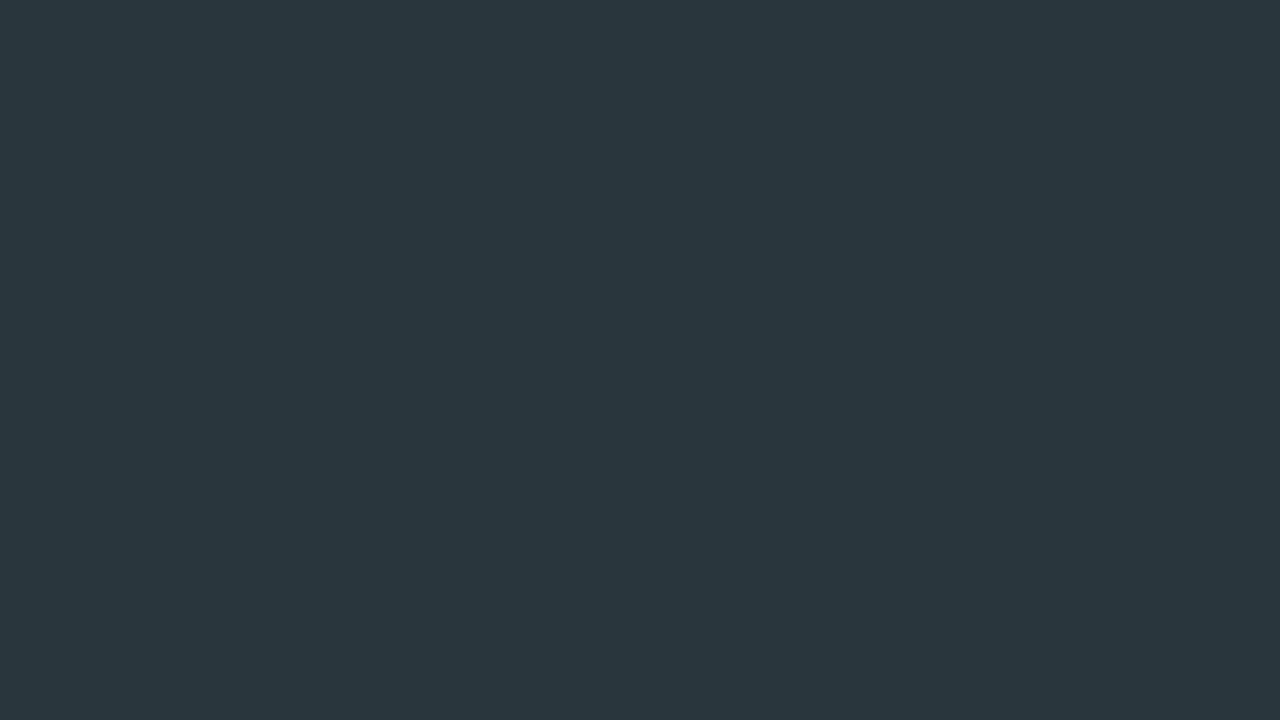
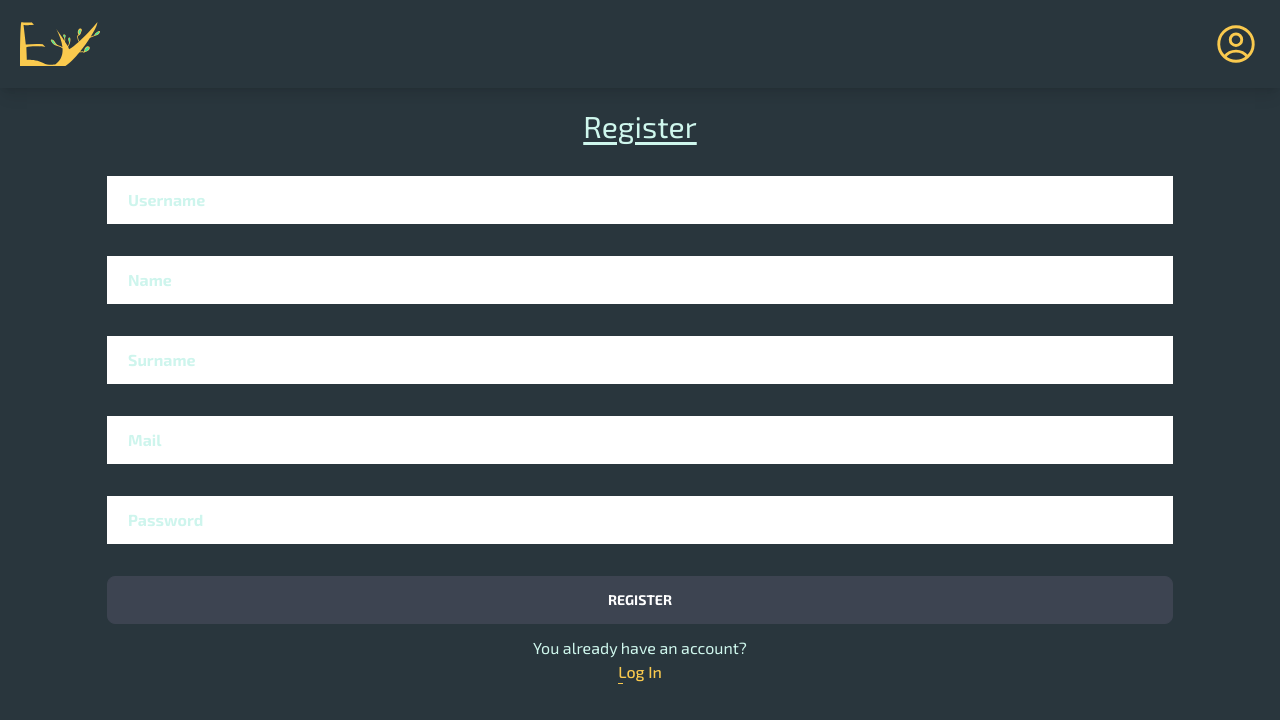
Before and after one commit to Andyrei/Selfpy__Exam_2023, a React (Vite) app: page /register in a window 1280 px wide. Before the commit this address had no page. Shown: the top 720 px of the page. Built offline with nearby package versions, Linux system fonts and the light colour scheme.

Commit message:
changes on form

```diff
--- a/react-redirect/package.json
+++ /dev/null
@@ -1,5 +0,0 @@
-{
-  "name": "react-redirect",
-  "version": "0.1.0",
-  "private": true
-}
--- a/src/App.jsx
+++ b/src/App.jsx
@@ -1,8 +1,9 @@
 import { NavLink } from 'react-router-dom';
 import AbcSchemas from './pages/Exercises/pages/AbcSchema'
+
 import Navbar from './components/layouts/Navbar'
 import Routing from './components/utils/Routing';
-import { UserContext } from './context/userContext'
+import { UserContext } from './components/context/userContext'
 import { useEffect, useState } from 'react';
 
 function App() {
@@ -11,7 +12,7 @@ function App() {
 
   const [user, setUser] = useState(initialVurrentUserValue);
 
-    useEffect(() => {
+ /*    useEffect(() => {
       setUser({
           id: '1',
           username: 'nd.d',
@@ -20,13 +21,15 @@ function App() {
           birth: '01/01/1970',
           token: '812b82h3h9b123nj123nmxz@#!2nmsk'
       })
-    })
+    }, [user]) */
 
   return (
     <>
       <UserContext.Provider value={user}>
         <Navbar />
-        <Routing />
+        <main className='w-full h-screen flex justify-center'>
+          <Routing user={user} setUser={setUser} />
+        </main>
       </UserContext.Provider>
     </>
   )
--- /dev/null
+++ b/src/assets/icons/Icons.jsx
@@ -0,0 +1,19 @@
+import userIcon from './userIcon.svg'
+import navIcon from './NavIcon.svg'
+import logoEy from './logo_EY_yellow.svg'
+import dashIcon from './dashboard.svg'
+import infoIcon from './infoIcon.svg'
+import signalIcon from './signalIcon.svg'
+import pieChart from './pieChart.svg'
+import plusIcon from './plusIcon.svg'
+
+export default {
+    userIcon,
+    navIcon,
+    logoEy,
+    dashIcon,
+    infoIcon,
+    signalIcon,
+    pieChart,
+    plusIcon,
+}
--- a/src/components/layouts/Navbar/index.jsx
+++ b/src/components/layouts/Navbar/index.jsx
@@ -1,19 +1,11 @@
 import React, { useContext, useState } from 'react'
-import { UserContext } from '../../../context/userContext'
+import { UserContext } from '../../context/userContext'
 
+import './Navbar.css'
 import { ReactSVG } from 'react-svg'
 import { NavLink } from 'react-router-dom'
-import './Navbar.css'
 import { set } from 'react-hook-form'
-
-import userIcon from '../../../assets/icons/userIcon.svg'
-import navIcon from '../../../assets/icons/NavIcon.svg'
-import logoEy from '../../../assets/icons/logo_EY_yellow.svg'
-import dashIcon from '../../../assets/icons/dashboard.svg'
-import infoIcon from '../../../assets/icons/infoIcon.svg'
-import signalIcon from '../../../assets/icons/signalIcon.svg'
-import pieChart from '../../../assets/icons/pieChart.svg'
-import plusIcon from '../../../assets/icons/plusIcon.svg'
+import icons from '../../../assets/icons/Icons'
 
 
 export default function Navbar() {
@@ -30,14 +22,14 @@ export default function Navbar() {
         <div className=" navbar p-5">
           <div className="navbar-start">
             <a href="/">
-              <ReactSVG className='w-20' src={ logoEy } />
+              <ReactSVG className='w-20' src={ icons.logoEy } />
             </a>
           </div>
           <div className="navbar-center">
             {user.name}
           </div>
           <div className="navbar-end">
-              <ReactSVG className="btn btn-ghost btn-circle" tabIndex={0} src={ userIcon } />
+              <ReactSVG className="btn btn-ghost btn-circle" tabIndex={0} src={ icons.userIcon } />
           </div>
         </div>
       </div>
@@ -47,15 +39,15 @@ export default function Navbar() {
         <div className="navbar-bottom-container md:hidden">
           <div className="navbar-bottom-tabs">
             <div className="navbar-tab navbar-tab-left">
-                <ReactSVG className='w-1/4' src={ pieChart } />
+                <ReactSVG className='w-1/4' src={ icons.pieChart } />
             </div>
             <div className="navbar-tab navbar-tab-center">
               <button onClick={clickAdd} className='flex justify-center'>
-              {!addExercise ?  <ReactSVG className='fab' src={ plusIcon } /> :  <ReactSVG className='fab' src={ signalIcon } />}
+              {!addExercise ?  <ReactSVG className='fab' src={ icons.plusIcon } /> :  <ReactSVG className='fab' src={ icons.signalIcon } />}
               </button>
             </div>
             <div className="navbar-tab navbar-tab-right">
-                <ReactSVG className='w-1/4' src={ userIcon } />
+                <ReactSVG className='w-1/4' src={ icons.userIcon } />
             </div>
           </div>
         </div>
--- a/src/components/utils/Routing.jsx
+++ b/src/components/utils/Routing.jsx
@@ -1,17 +1,16 @@
 import React, { useContext } from 'react'
-import { UserContext } from '../../context/userContext';
+import { UserContext } from '../context/userContext';
 import { Route, Routes } from "react-router-dom";
 import pages from '../../pages';
 
 
-export default function Routing() {
-  const user = useContext(UserContext)
-  https://selfpy-a80cb-default-rtdb.europe-west1.firebasedatabase.app/users
+export default function Routing({user, setUser}) {
+
+/*   https://selfpy-a80cb-default-rtdb.europe-west1.firebasedatabase.app/users */
   return (
     <Routes>
-      <Route exact path="/login">
-        {user.token? <Redirect to="/"/> : <Route path='/login' element={<pages.Home />} />}
-      </Route>
+      <Route exact path="/login" element={<pages.Login />} />
+      <Route exact path="/register" element={<pages.Register user={user} setUser={setUser}/>} />
 
         <Route path="/" element={<pages.Dashboard />} />
         <Route path="exercises" >
--- a/src/pages/Home/index.jsx
+++ b/src/pages/Login/index.jsx
@@ -2,9 +2,11 @@ import React, { useState } from 'react'
 import './FormStyle.css'
 import { useForm } from 'react-hook-form'
 import { DevTool } from '@hookform/devtools';
+import { NavLink } from 'react-router-dom';
 
-export default function Home() {
-  const {register, handleSubmit, control, watch, formState: {errors} } = useForm();
+export default function Login() {
+
+  const {register, handleSubmit, control, formState: {errors} } = useForm();
 
   const initialVurrentUserValue = {id: '', username: '', password:''};
   const {user, setUser} = useState(initialVurrentUserValue);
@@ -16,7 +18,7 @@ export default function Home() {
   return (
     <div className='form-container'>
       <h1 className='Page-Title'>Log In</h1>
-      <form onSubmit={handleSubmit(onSubmit)}>
+      <form className='w-full' onSubmit={handleSubmit(onSubmit)}>
         <div className="input-wrapper">
           <div className={errors.username ? 'input-container invalid' : 'input-container'}>
             <input placeholder=' ' {
@@ -37,11 +39,13 @@ export default function Home() {
             {errors.password && <span className='error-text'>{errors.password.message}</span>}
         </div>
 
-
           <div className="w-full">
-            <input type="submit" className='btn block mx-auto' value="Register"/>
+            <input type="submit" className='btn block w-full' value="Login"/>
           </div>
       </form>
+      <p>You do not have an account?
+        <NavLink className="Link" to="/register">Register</NavLink>
+      </p>
       <DevTool control={control}/>
     </div>
   )
--- /dev/null
+++ b/src/pages/Register/FormStyle.css
@@ -0,0 +1,49 @@
+.form-container{
+  @apply w-5/6 mx-auto;
+}
+.form-container .input-wrapper{
+  margin: 2rem 0;
+}
+.input-container {
+  @apply w-full relative
+}
+
+.input-container  input{
+  @apply p-3 w-full;
+}
+
+.input-container .input-label{
+  @apply
+      absolute
+      top-2/4
+      left-[2%]
+      capitalize
+      font-bold
+      -translate-y-1/2
+      transition-all
+      duration-300
+      pointer-events-none
+      text-white-dark;
+}
+
+.input-container  input:hover + .input-label{
+    @apply text-lg text-white-light;
+}
+
+.input-container  input:focus + .input-label,
+.input-container  input:focus-visible + .input-label,
+.input-container  input:focus-within + .input-label,
+.input-container  input:not(:placeholder-shown) + .input-label{
+  @apply text-xl text-white-light -top-1/3 left-0;
+}
+
+.invalid input{
+  outline: 2px solid #f64b4b;
+}
+.invalid .input-label{
+  color: #f64b4b !important;
+}
+.error-text{
+  color: #f64b4b;
+  text-align: left;
+}
--- /dev/null
+++ b/src/pages/Register/index.jsx
@@ -0,0 +1,136 @@
+import React, { useState } from 'react'
+import './FormStyle.css'
+
+import { useForm } from 'react-hook-form'
+import { DevTool } from '@hookform/devtools';
+import { NavLink } from 'react-router-dom';
+
+export default function Register({user, setUser}) {
+  const {register, handleSubmit, control, watch, formState: {errors, touchedFields} } = useForm(
+    {
+      mode: 'onblur',
+      default: user,
+    }
+  );
+  const emailPattern =
+    /^(([^<>()[\]\\.,;:\s@\"]+(\.[^<>()[\]\\.,;:\s@\"]+)*)|(\".+\"))@((\[[0-9]{1,3}\.[0-9]{1,3}\.[0-9]{1,3}\.[0-9]{1,3}\])|(([a-zA-Z\-0-9]+\.)+[a-zA-Z]{2,}))$/;
+
+  const watchPassword = watch('password', false),
+        watchMail = watch('mail', false)
+
+  const onSubmit = (data) =>{
+    console.log(data)
+  }
+
+  return (
+    <div className='form-container'>
+      <h1 className='Page-Title'>Register</h1>
+
+      <form className='w-full' onSubmit={handleSubmit(onSubmit)}>
+        {/* Username */}
+        <div className="input-wrapper">
+          <div className={errors.username ? 'input-container invalid' : 'input-container'}>
+            <input placeholder=' ' {
+              ...register('username',
+                {required: {
+                  value: true,
+                  message: 'Username is required'
+                }})} />
+            <label className='input-label'> username </label>
+          </div>
+          {errors.username && <span className='error-text'>{errors.username?.message}</span> }
+        </div>
+
+        {/* Name */}
+        <div className="input-wrapper">
+          <div className={errors.name ? 'input-container invalid' : 'input-container'}>
+            <input placeholder=' ' {
+              ...register('name',
+                {required: {
+                  value: true,
+                  message: 'name is required'
+                }})} />
+            <label className='input-label'> name </label>
+          </div>
+          {errors.name && <span className='error-text'>{errors.name?.message}</span> }
+        </div>
+
+        {/* Surname */}
+        <div className="input-wrapper">
+          <div className={errors.surname ? 'input-container invalid' : 'input-container'}>
+            <input placeholder=' ' {
+              ...register('surname',
+                {required: {
+                  value: true,
+                  message: 'surname is required'
+                }})} />
+            <label className='input-label'> surname </label>
+          </div>
+          {errors.surname && <span className='error-text'>{errors.surname?.message}</span> }
+        </div>
+
+        {/* Mail */}
+        <div className="input-wrapper">
+          <div className={errors.mail ? 'input-container invalid' : 'input-container'}>
+            <input placeholder=' ' {
+              ...register('mail',
+                {required: {
+                  value: true,
+                  message: 'mail is required',
+                  pattern: emailPattern
+                }})} />
+            <label className='input-label'> mail </label>
+          </div>
+          {errors.mail && <span className='error-text'>{errors.mail?.message}</span> }
+        </div>
+
+        {/* Confirm mail */}
+        {touchedFields.mail && watchMail &&
+        <div className="input-wrapper">
+          <div className={errors.confirmMail ? 'input-container invalid' : 'input-container'}>
+            <input placeholder=' ' {
+              ...register('confirmMail',
+                {required: {
+                  value: true,
+                  message: 'confirmMail is required'
+                }})} />
+            <label className='input-label'> confirm Mail </label>
+          </div>
+          {errors.confirmMail && <span className='error-text'>{errors.confirmMail?.message}</span> }
+        </div>
+        }
+
+        {/* Password */}
+        <div className="input-wrapper">
+          <div className={errors.password? 'invalid input-container' : 'input-container'}>
+            <input placeholder=' ' {...register('password', {required:{value: true, message: 'Password is required'}})} />
+            <label className='input-label'> password </label>
+          </div>
+            {errors.password && <span className='error-text'>{errors.password.message}</span>}
+        </div>
+
+        {/* repeat Password */}
+        {touchedFields.password && watchPassword &&
+        <div className="input-wrapper">
+          <div className={errors.repeatPassword? 'invalid input-container' : 'input-container'}>
+            <input placeholder=' ' {...register('repeatPassword', {required:{value: true, message: 'Password is required'}})} />
+            <label className='input-label'> repeat password </label>
+          </div>
+            {errors.repeatPassword && <span className='error-text'>{errors.repeatPassword.message}</span>}
+        </div>}
+
+
+
+        {/* SUBMIT */}
+        <div className="w-full">
+          <input type="submit" className='btn block w-full' value="Register"/>
+        </div>
+      </form>
+      <p className='text-center my-3'>
+        You already have an account? <br/>
+        <NavLink className="Link link-warning" to='/login'>Log In</NavLink>
+      </p>
+      <DevTool control={control}/>
+    </div>
+  )
+}
--- a/src/pages/index.jsx
+++ b/src/pages/index.jsx
@@ -1,4 +1,5 @@
-import Home from './Home'
+import Login from './Login'
+import Register from './Register'
 import Statistics from './Statistics'
 import Dashboard from './Dashboard'
 import Exercises from './Exercises'
@@ -6,7 +7,8 @@ import AbcSchema from './Exercises/pages/AbcSchema'
 import MoodTrack from './Exercises/pages/MoodTrack'
 
 export default  {
-  Home,
+  Login,
+  Register,
   Statistics,
   Exercises,
   Dashboard,
```
Also changed, not shown: src/components/context/userContext.jsx (renamed from src/context/userContext.jsx), src/pages/Login/FormStyle.css (renamed from src/pages/Home/FormStyle.css).
